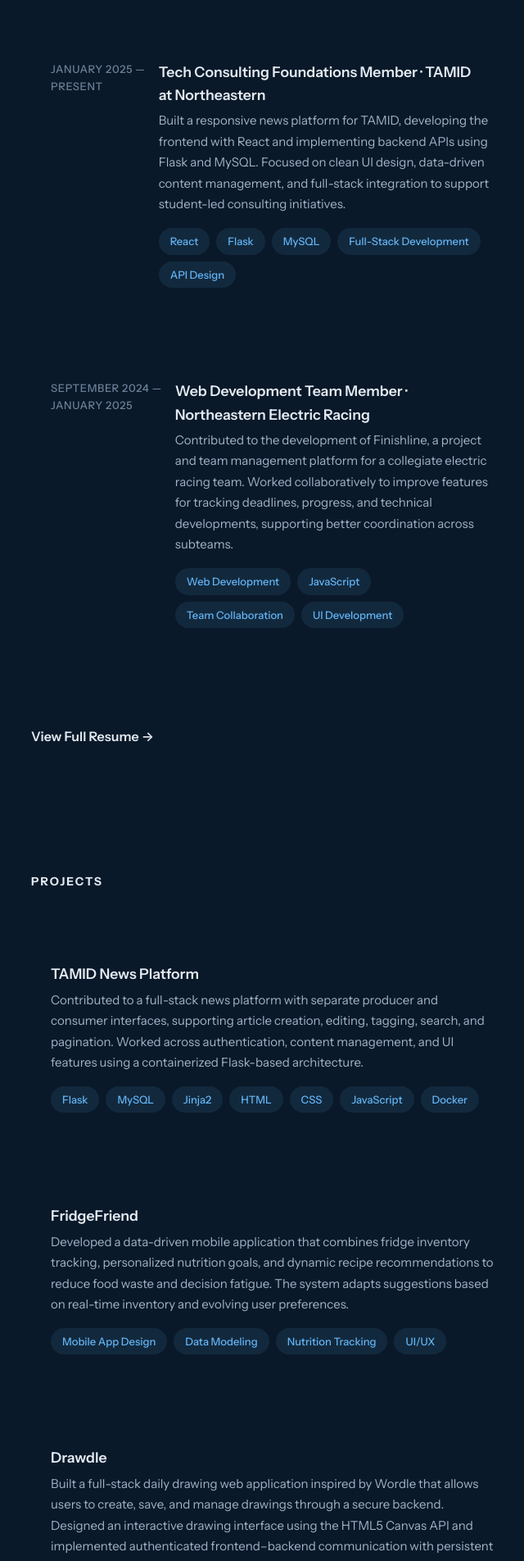
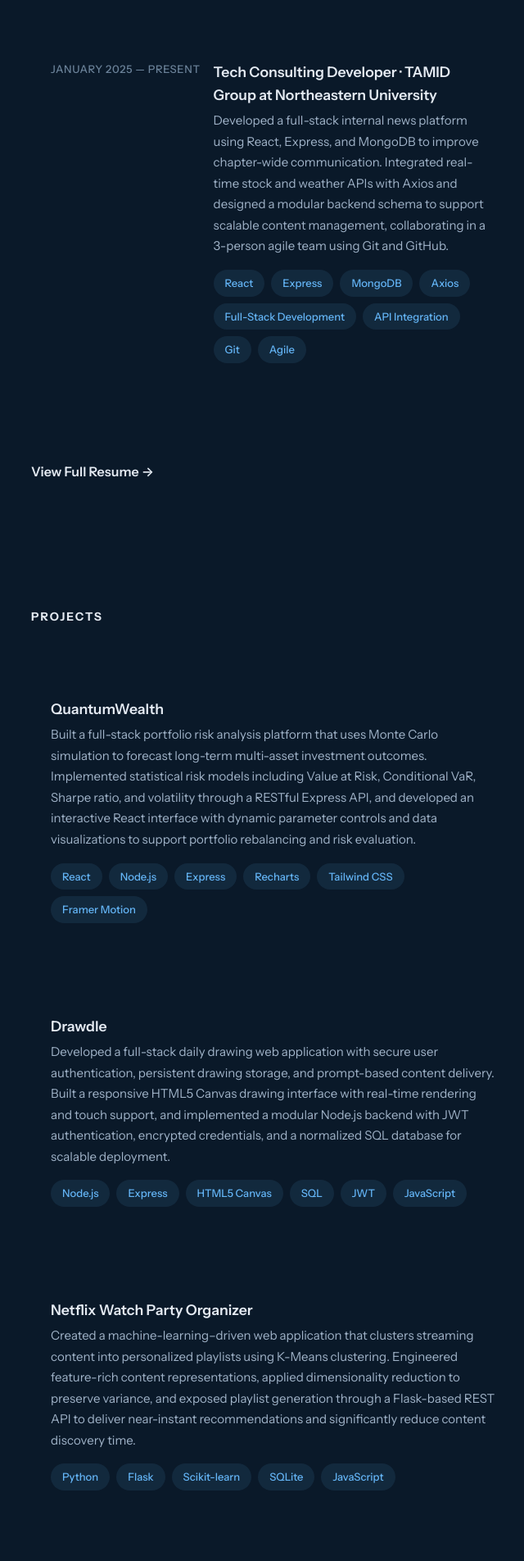
Before and after one commit to Connor-Karr/connor-karr-portfolio, a React (Create React App) app: page / in a window 1280 px wide. Shown: the part 2220-4124 px from the top of the page at 82% size, without its empty margins (586-1226 px from the left). Built offline with nearby package versions, Linux system fonts and the light colour scheme; the HTML template or start-up script is replaced by a standard one.

Commit message:
Updated experience and projects

```diff
--- a/src/components/Experience.js
+++ b/src/components/Experience.js
@@ -28,20 +28,13 @@
       link: 'https://www.wyzant.com/'
     },
     {
-      period: 'January 2025 —\nPresent',
-      title: 'Tech Consulting Foundations Member',
-      company: 'TAMID at Northeastern',
-      description: 'Built a responsive news platform for TAMID, developing the frontend with React and implementing backend APIs using Flask and MySQL. Focused on clean UI design, data-driven content management, and full-stack integration to support student-led consulting initiatives.',
-      skills: ['React', 'Flask', 'MySQL', 'Full-Stack Development', 'API Design'],
+      period: 'January 2025 — Present',
+      title: 'Tech Consulting Developer',
+      company: 'TAMID Group at Northeastern University',
+      location: 'Boston, MA',
+      description: 'Developed a full-stack internal news platform using React, Express, and MongoDB to improve chapter-wide communication. Integrated real-time stock and weather APIs with Axios and designed a modular backend schema to support scalable content management, collaborating in a 3-person agile team using Git and GitHub.',
+      skills: ['React', 'Express', 'MongoDB', 'Axios', 'Full-Stack Development', 'API Integration', 'Git', 'Agile'],
       link: 'https://www.nutamid.org/tech-consulting'
-    },
-    {
-      period: 'September 2024 —\nJanuary 2025',
-      title: 'Web Development Team Member',
-      company: 'Northeastern Electric Racing',
-      description: 'Contributed to the development of Finishline, a project and team management platform for a collegiate electric racing team. Worked collaboratively to improve features for tracking deadlines, progress, and technical developments, supporting better coordination across subteams.',
-      skills: ['Web Development', 'JavaScript', 'Team Collaboration', 'UI Development'],
-      link: 'https://electricracing.northeastern.edu/'
     }
   ];
 
--- a/src/components/Projects.js
+++ b/src/components/Projects.js
@@ -2,7 +2,26 @@
 import './Projects.css';
 
 const Projects = () => {
-  const projects = [{
+  const projects = [
+  {
+    name: 'QuantumWealth',
+    description: 'Built a full-stack portfolio risk analysis platform that uses Monte Carlo simulation to forecast long-term multi-asset investment outcomes. Implemented statistical risk models including Value at Risk, Conditional VaR, Sharpe ratio, and volatility through a RESTful Express API, and developed an interactive React interface with dynamic parameter controls and data visualizations to support portfolio rebalancing and risk evaluation.',
+    technologies: ['React', 'Node.js', 'Express', 'Recharts', 'Tailwind CSS', 'Framer Motion'],
+    link: 'https://github.com/Connor-Karr/QuantumWealth'
+  },
+  {
+    name: 'Drawdle',
+    description: 'Developed a full-stack daily drawing web application with secure user authentication, persistent drawing storage, and prompt-based content delivery. Built a responsive HTML5 Canvas drawing interface with real-time rendering and touch support, and implemented a modular Node.js backend with JWT authentication, encrypted credentials, and a normalized SQL database for scalable deployment.',
+    technologies: ['Node.js', 'Express', 'HTML5 Canvas', 'SQL', 'JWT', 'JavaScript'],
+    link: 'https://github.com/Connor-Karr/Drawdle'
+  },
+  {
+    name: 'Netflix Watch Party Organizer',
+    description: 'Created a machine-learning–driven web application that clusters streaming content into personalized playlists using K-Means clustering. Engineered feature-rich content representations, applied dimensionality reduction to preserve variance, and exposed playlist generation through a Flask-based REST API to deliver near-instant recommendations and significantly reduce content discovery time.',
+    technologies: ['Python', 'Flask', 'Scikit-learn', 'SQLite', 'JavaScript'],
+    link: 'https://github.com/Connor-Karr/Netflix-Watch-Party-Organizer'
+  },
+  {
     name: 'TAMID News Platform',
     description: 'Contributed to a full-stack news platform with separate producer and consumer interfaces, supporting article creation, editing, tagging, search, and pagination. Worked across authentication, content management, and UI features using a containerized Flask-based architecture.',
     technologies: ['Flask', 'MySQL', 'Jinja2', 'HTML', 'CSS', 'JavaScript', 'Docker'],
@@ -13,18 +32,6 @@
     description: 'Developed a data-driven mobile application that combines fridge inventory tracking, personalized nutrition goals, and dynamic recipe recommendations to reduce food waste and decision fatigue. The system adapts suggestions based on real-time inventory and evolving user preferences.',
     technologies: ['Mobile App Design', 'Data Modeling', 'Nutrition Tracking', 'UI/UX'],
     link: 'https://github.com/Connor-Karr/25S-Fridge-Friend'
-  },
-  {
-    name: 'Drawdle',
-    description: 'Built a full-stack daily drawing web application inspired by Wordle that allows users to create, save, and manage drawings through a secure backend. Designed an interactive drawing interface using the HTML5 Canvas API and implemented authenticated frontend–backend communication with persistent SQL storage.',
-    technologies: ['HTML', 'CSS', 'JavaScript', 'SQL', 'Figma', 'Canvas API'],
-    link: 'https://github.com/Connor-Karr/Drawdle'
-  },
-  {
-    name: 'Cavity Risk Analysis Program',
-    description: 'Created a Python-based Bayesian analysis tool to model cavity risk using behavioral and genetic factors. Visualized probabilistic insights and correlations to improve interpretability of risk predictions.',
-    technologies: ['Python', 'SQL', 'Pandas', 'NumPy', 'Matplotlib', 'Seaborn'],
-    link: 'https://colab.research.google.com/drive/1VOmCPpnzG8mk0w-AsnRym_ctdDfg7aku?authuser=1'
   }
   ];
 
```
Also changed, not shown: 1 other file (tests, documents, lock files or other folders).
